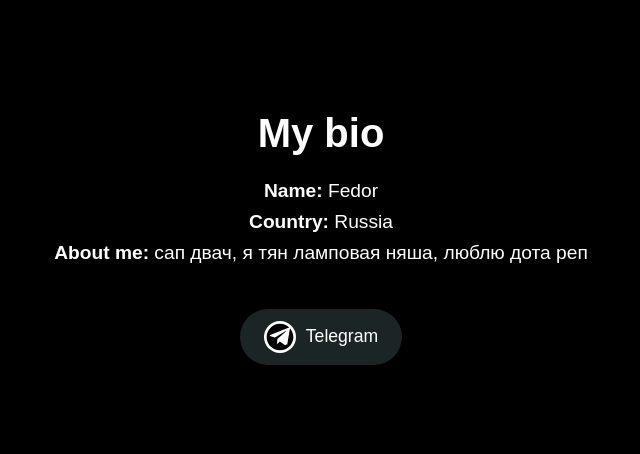
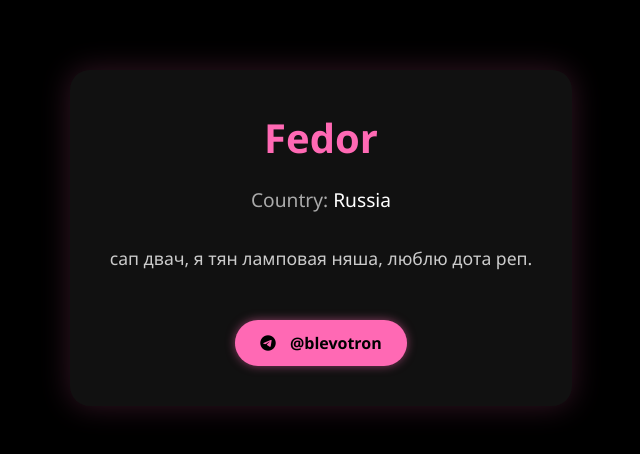
Before and after one commit to skeether/fedorfeee, a plain HTML site: page index.html in a window 1280 px wide. Shown: the part 162-616 px from the top of the page, without its empty margins (319-959 px from the left). Drawn offline with Linux system fonts and the light colour scheme.

Commit message:
index.html

```diff
--- a/index.html
+++ b/index.html
@@ -1,151 +1,106 @@
-<script type="text/javascript">
-        var gk_isXlsx = false;
-        var gk_xlsxFileLookup = {};
-        var gk_fileData = {};
-        function filledCell(cell) {
-          return cell !== '' && cell != null;
-        }
-        function loadFileData(filename) {
-        if (gk_isXlsx && gk_xlsxFileLookup[filename]) {
-            try {
-                var workbook = XLSX.read(gk_fileData[filename], { type: 'base64' });
-                var firstSheetName = workbook.SheetNames[0];
-                var worksheet = workbook.Sheets[firstSheetName];
-
-                // Convert sheet to JSON to filter blank rows
-                var jsonData = XLSX.utils.sheet_to_json(worksheet, { header: 1, blankrows: false, defval: '' });
-                // Filter out blank rows (rows where all cells are empty, null, or undefined)
-                var filteredData = jsonData.filter(row => row.some(filledCell));
-
-                // Heuristic to find the header row by ignoring rows with fewer filled cells than the next row
-                var headerRowIndex = filteredData.findIndex((row, index) =>
-                  row.filter(filledCell).length >= filteredData[index + 1]?.filter(filledCell).length
-                );
-                // Fallback
-                if (headerRowIndex === -1 || headerRowIndex > 25) {
-                  headerRowIndex = 0;
-                }
-
-                // Convert filtered JSON back to CSV
-                var csv = XLSX.utils.aoa_to_sheet(filteredData.slice(headerRowIndex)); // Create a new sheet from filtered array of arrays
-                csv = XLSX.utils.sheet_to_csv(csv, { header: 1 });
-                return csv;
-            } catch (e) {
-                console.error(e);
-                return "";
-            }
-        }
-        return gk_fileData[filename] || "";
-        }
-        </script><!DOCTYPE html>
+<!DOCTYPE html>
 <html lang="ru">
 <head>
   <meta charset="UTF-8">
   <meta name="viewport" content="width=device-width, initial-scale=1.0">
-    <title>legenda</title>
+  <title>Fedor | Bio</title>
+  <link rel="stylesheet" href="https://cdnjs.cloudflare.com/ajax/libs/font-awesome/6.5.0/css/all.min.css">
   <style>
     * {
       margin: 0;
       padding: 0;
       box-sizing: border-box;
+      font-family: 'Segoe UI', Tahoma, Geneva, Verdana, sans-serif;
     }
 
     body {
       background-color: #000;
       color: #fff;
-            font-family: 'Arial', sans-serif;
       display: flex;
       justify-content: center;
       align-items: center;
       min-height: 100vh;
-            overflow-x: hidden;
+      text-align: center;
+      padding: 20px;
     }
 
     .container {
       max-width: 600px;
-            padding: 20px;
-            text-align: center;
-            animation: fadeIn 1s ease-in-out;
+      padding: 40px;
+      background: #111;
+      border-radius: 20px;
+      box-shadow: 0 0 30px rgba(255, 105, 180, 0.2);
+      animation: fadeIn 1.2s ease-in-out;
+    }
+
+    @keyframes fadeIn {
+      from { opacity: 0; transform: translateY(20px); }
+      to { opacity: 1; transform: translateY(0); }
     }
 
     h1 {
-            font-size: 2.5em;
-            margin-bottom: 20px;
-            animation: slideIn 0.8s ease-out;
+      font-size: 2.5rem;
+      margin-bottom: 10px;
+      color: #ff69b4;
     }
 
     .info {
       margin: 20px 0;
-            font-size: 1.2em;
+      font-size: 1.2rem;
       line-height: 1.6;
-            animation: slideIn 1s ease-out 0.2s;
-            animation-fill-mode: backwards;
     }
 
-        .telegram-btn {
-            display: inline-flex;
-            align-items: center;
-            padding: 12px 24px;
-            background-color: #1c2526;
-            color: #fff;
-            text-decoration: none;
-            font-size: 1.1em;
-            border-radius: 50px;
-            transition: transform 0.3s ease, box-shadow 0.3s ease;
-            margin-top: 20px;
-            animation: slideIn 1.2s ease-out 0.4s;
-            animation-fill-mode: backwards;
+    .info span {
+      color: #aaa;
     }
 
-        .telegram-btn:hover {
-            transform: translateY(-3px);
-            box-shadow: 0 4px 15px rgba(255, 255, 255, 0.2);
+    .about {
+      margin: 30px 0;
+      font-size: 1.1rem;
+      color: #ccc;
     }
 
-        .telegram-btn:active {
-            transform: translateY(1px);
-            box-shadow: none;
+    .telegram {
+      display: inline-block;
+      margin-top: 20px;
+      padding: 12px 25px;
+      background: #ff69b4;
+      color: #000;
+      font-weight: bold;
+      border-radius: 30px;
+      text-decoration: none;
+      transition: all 0.3s ease;
+      box-shadow: 0 0 10px rgba(255, 105, 180, 0.5);
     }
 
-        .telegram-icon {
-            width: 32px;
-            height: 32px;
-            margin-right: 10px;
-            vertical-align: middle;
+    .telegram:hover {
+      background: #fff;
+      transform: scale(1.05);
     }
 
-        @keyframes fadeIn {
-            from { opacity: 0; }
-            to { opacity: 1; }
+    .telegram:active {
+      transform: scale(0.98);
     }
 
-        @keyframes slideIn {
-            from { transform: translateY(20px); opacity: 0; }
-            to { transform: translateY(0); opacity: 1; }
-        }
-
-        @media (max-width: 480px) {
-            h1 { font-size: 2em; }
-            .info { font-size: 1em; }
-            .telegram-btn { font-size: 1em; padding: 10px 20px; }
-            .telegram-icon { width: 28px; height: 28px; }
+    .icon {
+      margin-right: 10px;
     }
   </style>
 </head>
 <body>
   <div class="container">
-        <h1>My bio</h1>
+    <h1>Fedor</h1>
+
     <div class="info">
-            <p><strong>Name:</strong> Fedor</p>
-            <p><strong>Country:</strong> Russia</p>
-            <p><strong>About me:</strong> сап двач, я тян ламповая няша, люблю дота реп</p>
+      <p><span>Country:</span> Russia</p>
     </div>
-        <a href="https://t.me/blevotron" class="telegram-btn">
-            <svg class="telegram-icon" viewBox="0 0 24 24" fill="none" xmlns="http://www.w3.org/2000/svg">
-                <circle cx="12" cy="12" r="12" fill="#fff"/>
-                <path d="M12 2C6.48 2 2 6.48 2 12s4.48 10 10 10 10-4.48 10-10S17.52 2 12 2zm4.64 15.49c-.26.77-.91.97-1.38.4l-3.33-2.48-1.6 1.46c-.18.16-.37.2-.56.13l.24-3.43 6.18-5.59c.26-.23.12-.56-.26-.38l-7.71 4.85-3.33-1.05c-.76-.24-.77-.77.16-1.14l13.33-5.12c.62-.24 1.2.13 1.01.77l-2.01 11.88z" fill="#000"/>
-            </svg>
-            Telegram
+
+    <div class="about">
+      <p>cап двач, я тян ламповая няша, люблю дота реп.</p>
+    </div>
+
+    <a href="https://t.me/blevotron" target="_blank" class="telegram">
+      <i class="fab fa-telegram icon"></i> @blevotron
     </a>
   </div>
 </body>
```
Lines whose indentation alone changed are shown as unchanged.
